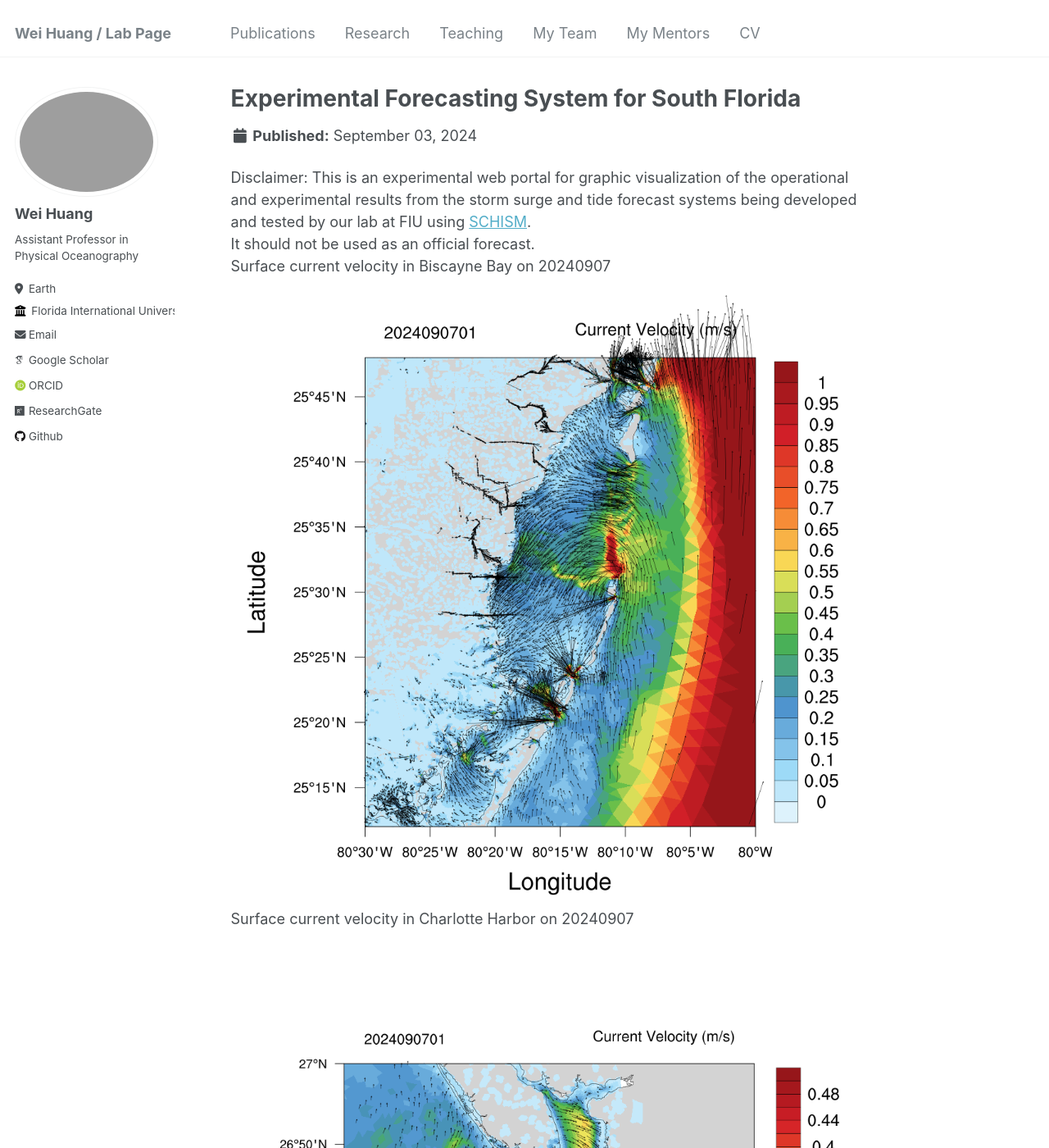
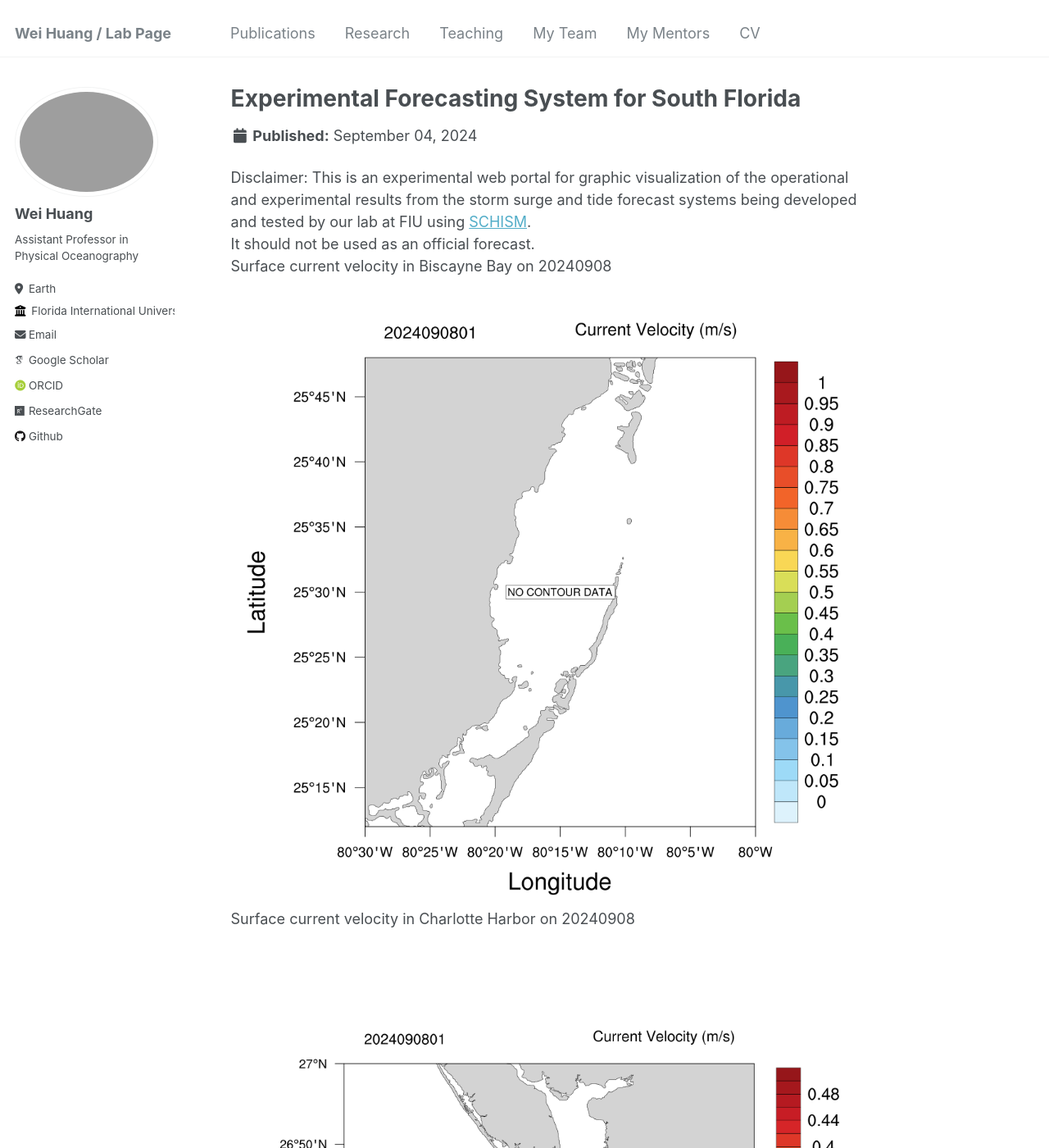
Before and after one commit to huang96169/huang96169.github.io, a Jekyll site: the page built from _research/research-1.md, in a window 1280 px wide and 1400 px high. Shown: the whole window at 82% size. Built offline with Jekyll 4.4.1, drawn with Linux system fonts in a browser that asks for light colours; some web fonts are replaced; some of the changed text lies outside the part shown.

Commit message:
replaced research_uv1.gif research_salt1.gif research_temp1.gif and replaced research_elev2.gif research_uv2.gif research_salt2.gif research_temp2.gif

```diff
--- a/_research/research-1.md
+++ b/_research/research-1.md
@@ -1,7 +1,7 @@
 ---
 title: "Experimental Forecasting System for South Florida"
-short: Surface current velocity of South Florida from 20240903 to 20240907
-date: 2024-09-03
+short: Surface current velocity of South Florida from 20240904 to 20240908
+date: 2024-09-04
 short1: "Disclaimer: This is an experimental web portal for graphic visualization of the operational and experimental results from the storm surge and tide forecast systems being developed and tested by our lab at FIU using [SCHISM](https://ccrm.vims.edu/schismweb/). It should not be used as an official forecast."
 excerpt: "<img src='/images/research_uv1.gif'>"
 collection: research
@@ -10,11 +10,11 @@ collection: research
 Disclaimer:
 This is an experimental web portal for graphic visualization of the operational and experimental results from the storm surge and tide forecast systems being developed and tested by our lab at FIU using [SCHISM](https://ccrm.vims.edu/schismweb/).<br/>
 It should not be used as an official forecast.<br/>
-Surface current velocity in Biscayne Bay on 20240907<br/>
+Surface current velocity in Biscayne Bay on 20240908<br/>
 <img src='/images/research_Bbay.png'>
-Surface current velocity in Charlotte Harbor on 20240907<br/>
+Surface current velocity in Charlotte Harbor on 20240908<br/>
 <img src='/images/research_Cbay.png'>
-Surface current velocity in Tampa Bay on 20240907<br/>
+Surface current velocity in Tampa Bay on 20240908<br/>
 <img src='/images/research_Tbay.png'>
 The map below showns observational stations used for validating the model's results, as well as the horizontal grid. <br/>
 The horizontal grid for SCHISM in simulating Biscayne Bay in South Florida, using flexible resolution resolving levees and canals (1-2 m), watershed rural and urban areas (30m-50m) and coastal ocean (500m-5km).<br/>
```
Also changed, not shown: _research/research-2.md (+6 -6 lines), images/research_Bbay.png, images/research_Cbay.png, images/research_Tbay.png, images/research_maxelev2.gif.
